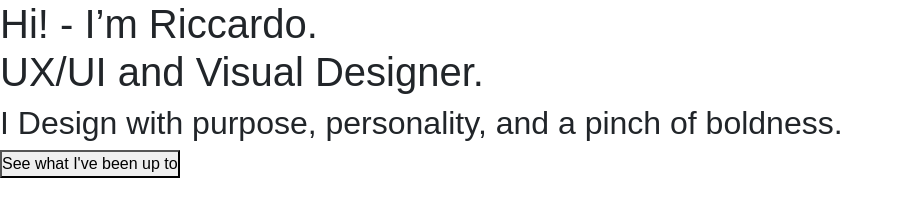
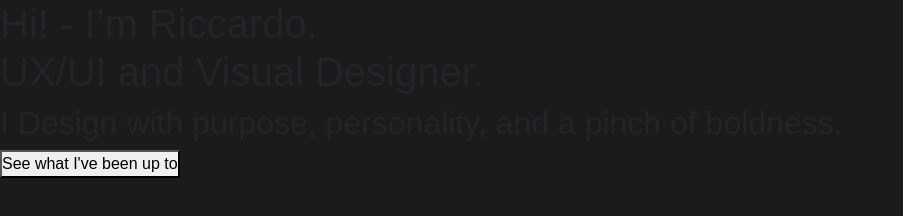
Before and after one commit to KeinDesign/KeinDesign-Portfolio, a plain HTML site: page index.html in a window 1280 px wide. Shown: the whole page, without its empty margins (0-903 px from the left). Drawn offline with nearby package versions, Linux system fonts and the light colour scheme; a web font is replaced by a local one.

Commit message:
Learning Sass basics (1)

```diff
--- a/scss/main.scss
+++ b/scss/main.scss
@@ -2,6 +2,10 @@
     padding:0;
     margin:0;
     box-sizing: border-box;
+}
+
+body{
+    background-color: #1b1b1b;
 }
 
 body{
```
Also changed, not shown: dist/css/main.css, 1 other file.
